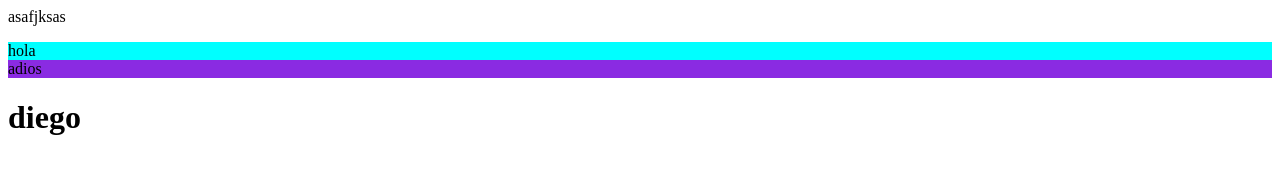
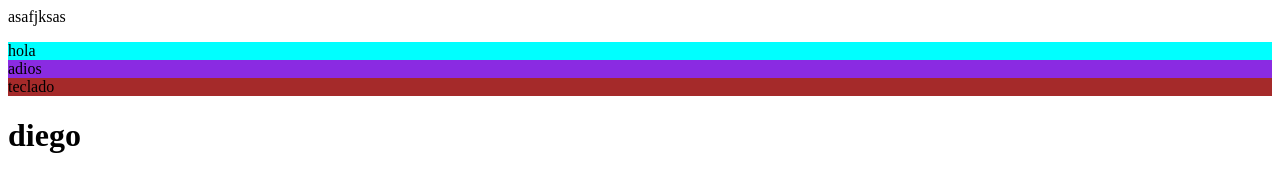
Before and after one commit to thejudge8/Proyecto-00-JD, a plain HTML site: page index.html in a window 1280 px wide. Drawn offline with Linux system fonts and the light colour scheme.

Commit message:
jafsfjafjsfjasfja

```diff
--- a/index.html
+++ b/index.html
@@ -9,6 +9,7 @@
     <p>asafjksas</p>
     <div class="aaa">hola</div>
     <div class="bbb">adios</div>
+    <div class="ccc">teclado</div>
     <h1>diego
 </body>
 </html>
--- a/style.css
+++ b/style.css
@@ -4,3 +4,6 @@
 .bbb{
     background-color: blueviolet;
 }
+.ccc{
+    background-color: brown;
+}
```
